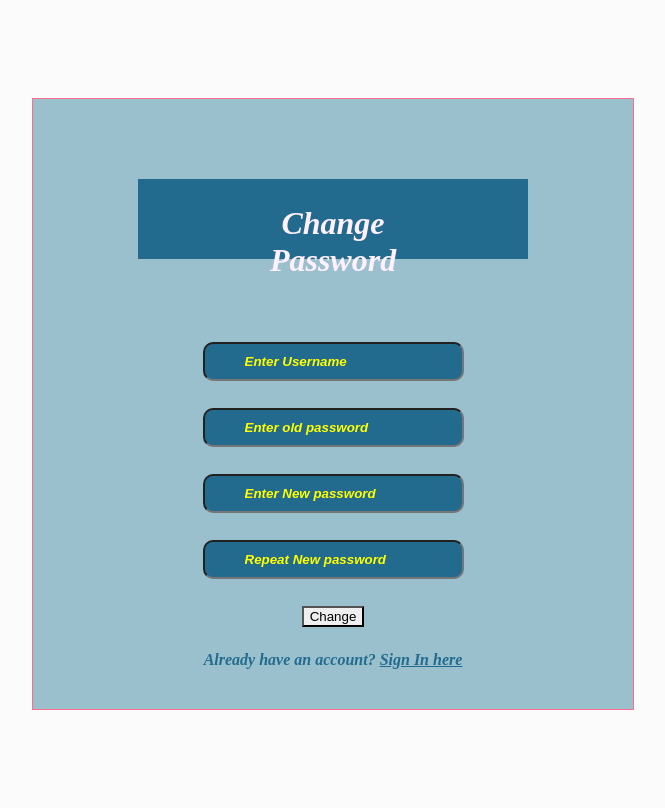
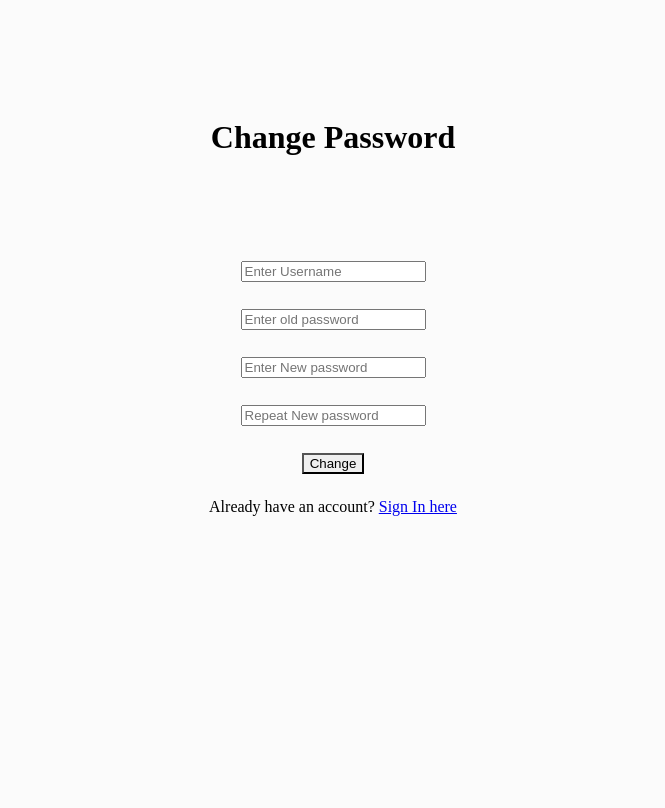
Before and after one commit to aimprohub/equipement-management, a Flask app: page /profile in a window 1280 px wide. Shown: the whole page, without its empty margins (307-972 px from the left). Run offline with Flask 2, Linux system fonts and the light colour scheme; some libraries are stand-ins or nearby versions.

Commit message:
code refactored

```diff
--- a/static/style.css
+++ b/static/style.css
@@ -2,57 +2,11 @@ body, html{
   height: 100%;
   background-color: #fbfbfb;
 }
-.header {
-  padding: 5px 120px;
-  width: 150px;
-  height: 70px;
-  background-color: #236b8e;
-}
+
 .btn{
   border-radius: 0;
 }
 
-.border {
-  padding: 80px 50px;
-  width: 500px;
-  height: 450px;
-  border: 1px solid #ff6b8e;
-  border-radius: 0px;
-  background-color: #9ac0cd;
-}
-
-.login-btn {
-  padding: 10px 40px;
-  background-color: #236b8e;
-  color: #ffffff;
-  border-radius: 10px;
-}
-
-.textbox {
-  padding: 10px 40px;
-  background-color: #236b8e;
-  text-color: #ffffff;
-  border-radius: 10px;
-}
-
-::placeholder {
-  color: #ffff00;
-  opacity: 1;
-  font-style: oblique;
-  font-weight: bold;
-}
-
-.word {
-  color: #fff0ff;
-  font-style: oblique;
-  font-weight: bold;
-}
-
-.bottom {
-  color: #236b8e;
-  font-style: oblique;
-  font-weight: bold;
-}
 .bg-nav{
   background-color: #445c75!important;
   color: #fff;
@@ -61,6 +15,9 @@ a.navbar-brand,
 a.nav-link{
   color: #fff;
   cursor: pointer;
+}
+.active-nav{
+  border-bottom:2px solid #68dde2;
 }
 .w-50{
   width: 50px!important;
--- a/templates/select_dept.html
+++ b/templates/select_dept.html
@@ -29,7 +29,7 @@
       </tbody>
     </table>
 
-    <button class="btn btn-primary" id="department" type="submit">Select Department</button><br>
+    <button class="btn btn-primary" id="department" type="submit">Select Department <i class="fas fa-arrow-circle-right"></i></button><br>
     <input type="hidden" id="vender" name="venderid" value={{venderid}}>
     <!--<input type="hidden" id="dept" name="deptid" value={{dept}}> -->
   </form>
--- a/templates/select_equip.html
+++ b/templates/select_equip.html
@@ -2,7 +2,6 @@
 {% block content %}
 
 <div class="container">
-
   <div>
     <p>Selected Data:</p>
     <ol class="">
@@ -22,7 +21,7 @@
 
     <input type="hidden" id="vender" name="venderid" value={{venderid}}>
     <input type="hidden" id="dept" name="deptid" value={{deptid}}>
-    <button class="btn btn-primary" id="department" type="submit">Select Equipment</button><br>
+    <button class="btn btn-primary" id="department" type="submit">Select Equipment <i class="fas fa-arrow-circle-right"></i></button><br>
   </form>
 </div>
 {% endblock %}
--- a/templates/select_vender.html
+++ b/templates/select_vender.html
@@ -1,4 +1,5 @@
 {% extends "base.html" %}
+{% set active_page = "calibration" %}
 {% block content %}
 <form id = "myForm1" action="/select_dept" method="GET">
   <div class="container" style="overflow-y:auto">
@@ -31,7 +32,7 @@
       </div>
       </tbody>
     </table>
-    <button  class="btn btn-primary" type="submit" id="department">Select Vender</button><br>
+    <button  class="btn btn-primary" type="submit" id="department">Select Vender <i class="fas fa-arrow-circle-right"></i></button><br>
   </div>
 </form>
 {% endblock %}
```
Also changed, not shown: static/app.js (added, +37 -0 lines), templates/base.html (+8 -71 lines), templates/navbar.html (added, +55 -0 lines), templates/parameter_input.html (+3 -26 lines).
